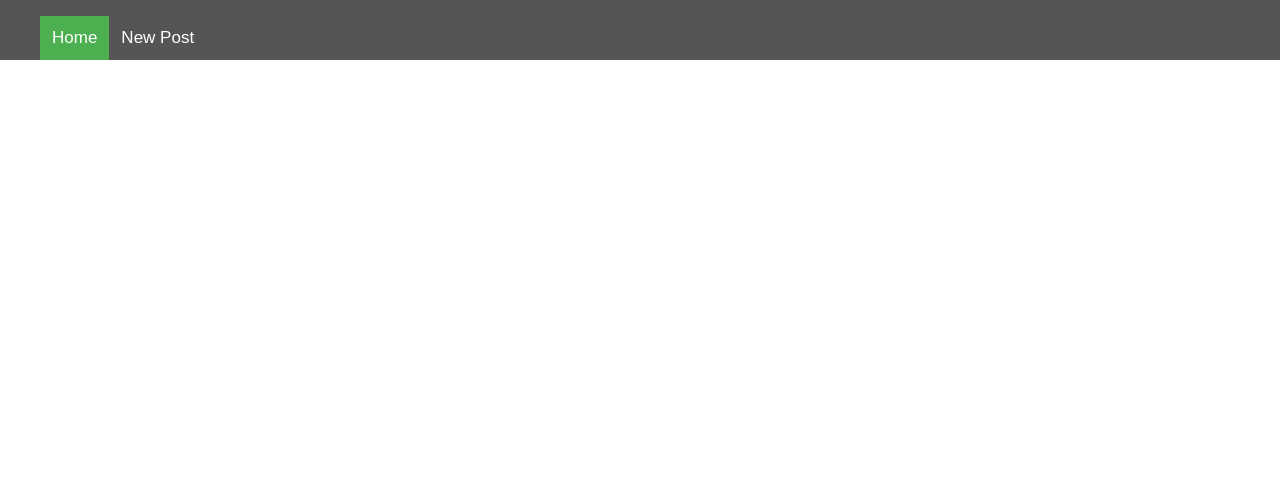
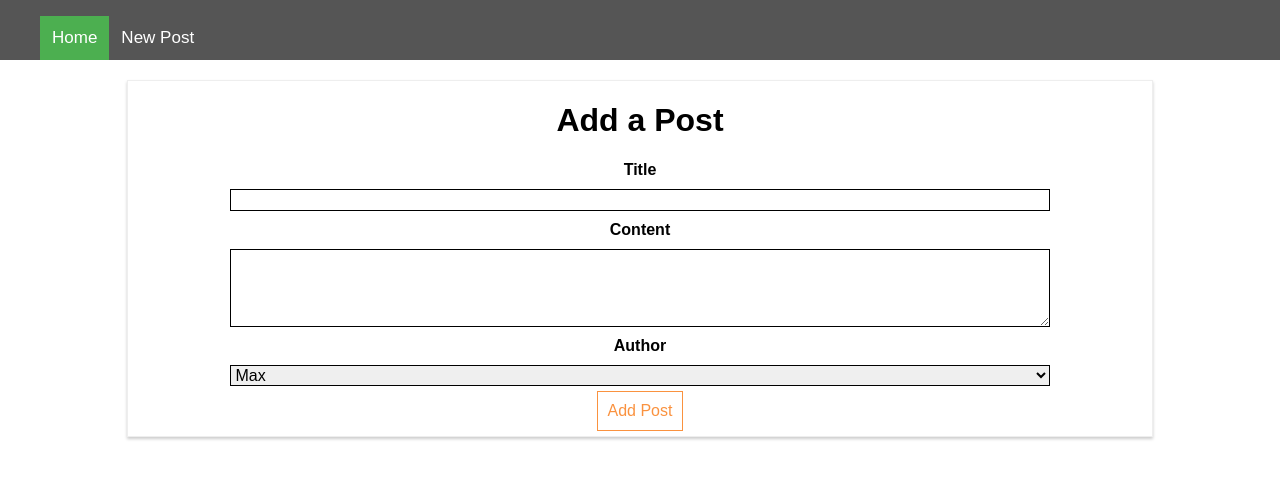
Before and after one commit to Subrajha/http, a React (Create React App) app: page /new-post in a window 1280 px wide. Shown: the top 478 px of the page. Built offline with nearby package versions, Linux system fonts and the light colour scheme.

Commit message:
195.route with component reference and switching btw pages

```diff
--- a/src/containers/Blog/Blog.js
+++ b/src/containers/Blog/Blog.js
@@ -6,6 +6,7 @@ import './Blog.css';
 //import axios from 'axios';
 import axios from '../../hoe/axios';
 import {Route} from 'react-router-dom';
+import NewPost from '../NewPost/NewPost';
 
 class Blog extends Component {
     state = {
@@ -26,7 +27,10 @@ class Blog extends Component {
                         <a href="/new-post"> New Post</a>
                     </ul>
                 </div>
-                <Route path="/" exact render={()=><p>Home</p>}></Route>
+                {/* <Route path="/" exact render={()=><p>Home</p>}></Route> */}
+                <Route path="/" exact component={Posts}></Route>
+                <Route path="/new-post" exact component={NewPost}></Route>
+
 
             </div>
         );
```
